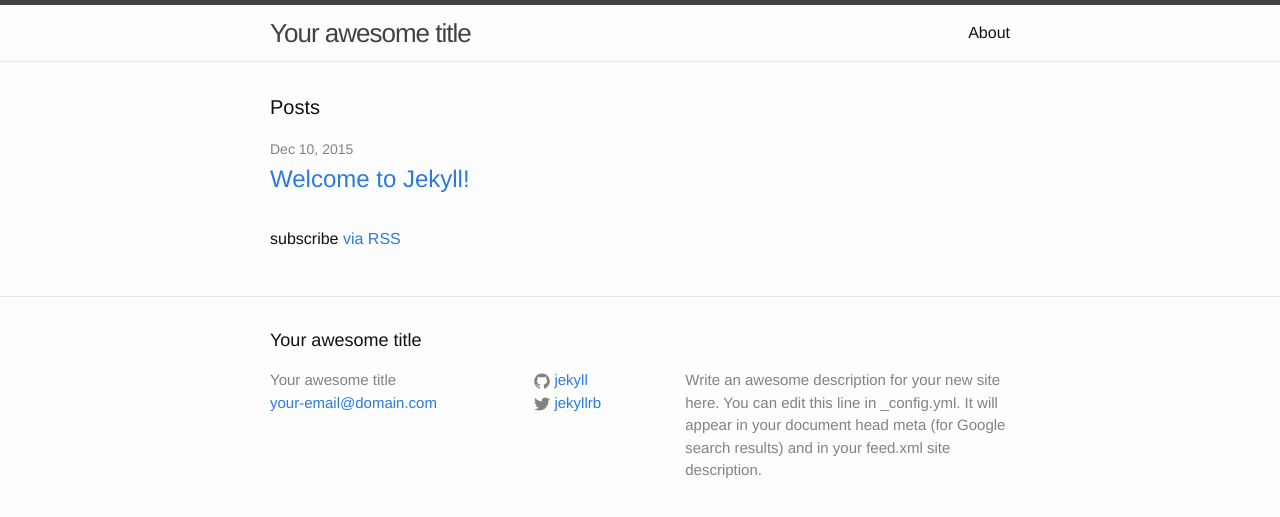
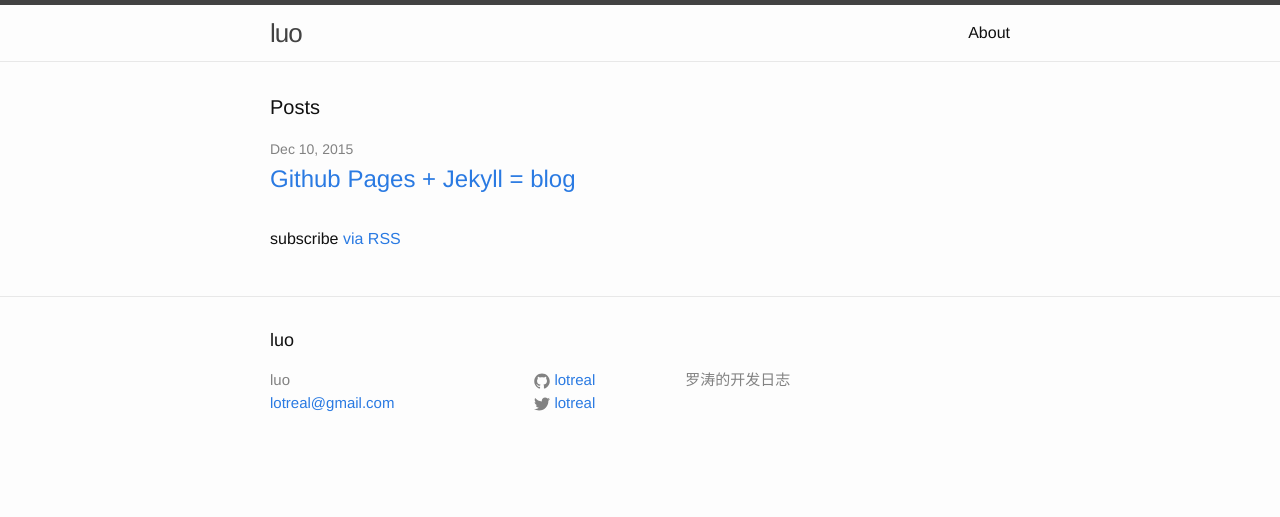
Before and after one commit to lotreal/lotreal.github.io, a Jekyll site: the page built from index.html, in a window 1280 px wide. Shown: the top 517 px of the page. Built offline with Jekyll 4.4.1, drawn with Linux system fonts in a browser that asks for light colours.

Commit message:
create-your-ghpages

```diff
--- a/_config.yml
+++ b/_config.yml
@@ -1,14 +1,13 @@
 # Site settings
-title: Your awesome title
-email: your-email@domain.com
+title: luo
+email: lotreal@gmail.com
 description: > # this means to ignore newlines until "baseurl:"
-  Write an awesome description for your new site here. You can edit this
-  line in _config.yml. It will appear in your document head meta (for
-  Google search results) and in your feed.xml site description.
+  罗涛的开发日志
+
 baseurl: "" # the subpath of your site, e.g. /blog/
-url: "http://yourdomain.com" # the base hostname & protocol for your site
-twitter_username: jekyllrb
-github_username:  jekyll
+url: "http://lotreal.github.io/" # the base hostname & protocol for your site
+twitter_username: lotreal
+github_username:  lotreal
 
 # Build settings
 markdown: kramdown
```
Also changed, not shown: _posts/2015-12-10-create-your-ghpages.markdown (added, +36 -0 lines), _posts/2015-12-10-welcome-to-jekyll.markdown (deleted, +0 -25 lines).
